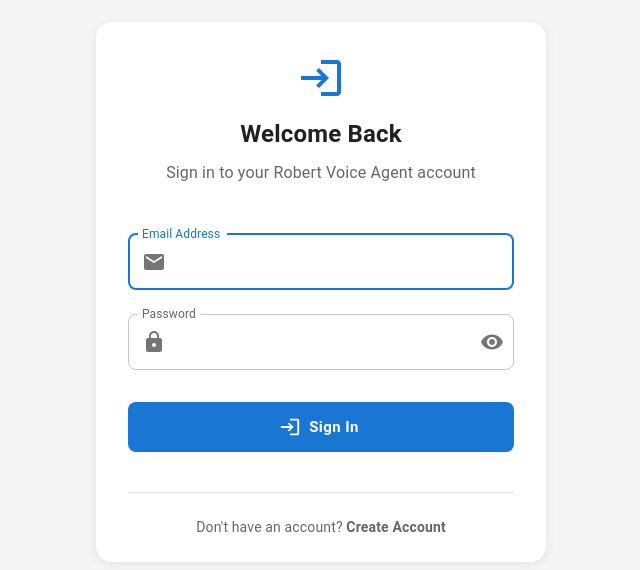
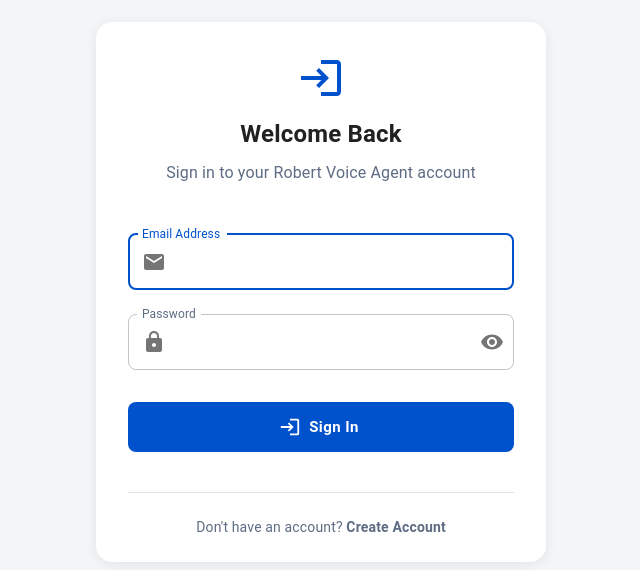
Before and after one commit to aditya-patidar-git/robert, a React (Vite) app in the folder frontend/: page /auth/login in a window 1280 px wide. Shown: the part 108-678 px from the top of the page, without its empty margins (319-959 px from the left). Built offline with nearby package versions, Linux system fonts and the light colour scheme; no server answers.

Commit message:
auto-commit for 254fe7db-4534-4d46-9e05-a609336c7ed4

```diff
--- a/frontend/src/theme.js
+++ b/frontend/src/theme.js
@@ -7,47 +7,47 @@ const getTheme = (mode = 'light') => {
     palette: {
       mode,
       primary: {
-        main: isLight ? '#1976d2' : '#90caf9',
-        light: isLight ? '#42a5f5' : '#bbdefb',
-        dark: isLight ? '#1565c0' : '#64b5f6',
-        contrastText: isLight ? '#ffffff' : '#000000',
+        main: isLight ? '#0052CC' : '#4C9AFF',
+        light: isLight ? '#2684FF' : '#85B8FF',
+        dark: isLight ? '#003884' : '#2684FF',
+        contrastText: '#ffffff',
       },
       secondary: {
-        main: isLight ? '#dc004e' : '#f48fb1',
-        light: isLight ? '#e91e63' : '#f8bbd9',
-        dark: isLight ? '#c51162' : '#f06292',
+        main: isLight ? '#5E6C84' : '#8993A4',
+        light: isLight ? '#7A869A' : '#A5ADBA',
+        dark: isLight ? '#42526E' : '#6B778C',
         contrastText: '#ffffff',
       },
       error: {
-        main: isLight ? '#d32f2f' : '#f44336',
-        light: isLight ? '#ef5350' : '#e57373',
-        dark: isLight ? '#c62828' : '#d32f2f',
+        main: isLight ? '#DE350B' : '#FF5630',
+        light: isLight ? '#FF5630' : '#FF7452',
+        dark: isLight ? '#BF2600' : '#DE350B',
       },
       warning: {
-        main: isLight ? '#ed6c02' : '#ff9800',
-        light: isLight ? '#ff9800' : '#ffb74d',
-        dark: isLight ? '#e65100' : '#f57c00',
+        main: isLight ? '#FF991F' : '#FFAB00',
+        light: isLight ? '#FFAB00' : '#FFC400',
+        dark: isLight ? '#FF8B00' : '#FF991F',
       },
       info: {
-        main: isLight ? '#0288d1' : '#29b6f6',
-        light: isLight ? '#03a9f4' : '#4fc3f7',
-        dark: isLight ? '#01579b' : '#0288d1',
+        main: isLight ? '#0052CC' : '#4C9AFF',
+        light: isLight ? '#2684FF' : '#85B8FF',
+        dark: isLight ? '#003884' : '#2684FF',
       },
       success: {
-        main: isLight ? '#2e7d32' : '#66bb6a',
-        light: isLight ? '#4caf50' : '#81c784',
-        dark: isLight ? '#1b5e20' : '#388e3c',
+        main: isLight ? '#00875A' : '#36B37E',
+        light: isLight ? '#36B37E' : '#57D9A3',
+        dark: isLight ? '#006644' : '#00875A',
       },
       background: {
-        default: isLight ? '#f5f5f5' : '#121212',
-        paper: isLight ? '#ffffff' : '#1e1e1e',
+        default: isLight ? '#F4F5F7' : '#0D1117',
+        paper: isLight ? '#FFFFFF' : '#161B22',
       },
       text: {
-        primary: isLight ? 'rgba(0, 0, 0, 0.87)' : '#ffffff',
-        secondary: isLight ? 'rgba(0, 0, 0, 0.6)' : 'rgba(255, 255, 255, 0.7)',
-        disabled: isLight ? 'rgba(0, 0, 0, 0.38)' : 'rgba(255, 255, 255, 0.5)',
+        primary: isLight ? '#172B4D' : '#F0F6FC',
+        secondary: isLight ? '#5E6C84' : '#8B949E',
+        disabled: isLight ? '#A5ADBA' : '#6E7681',
       },
-      divider: isLight ? 'rgba(0, 0, 0, 0.12)' : 'rgba(255, 255, 255, 0.12)',
+      divider: isLight ? '#DFE1E6' : '#30363D',
     },
     typography: {
       fontFamily: '"Roboto", "Helvetica", "Arial", sans-serif',
```
